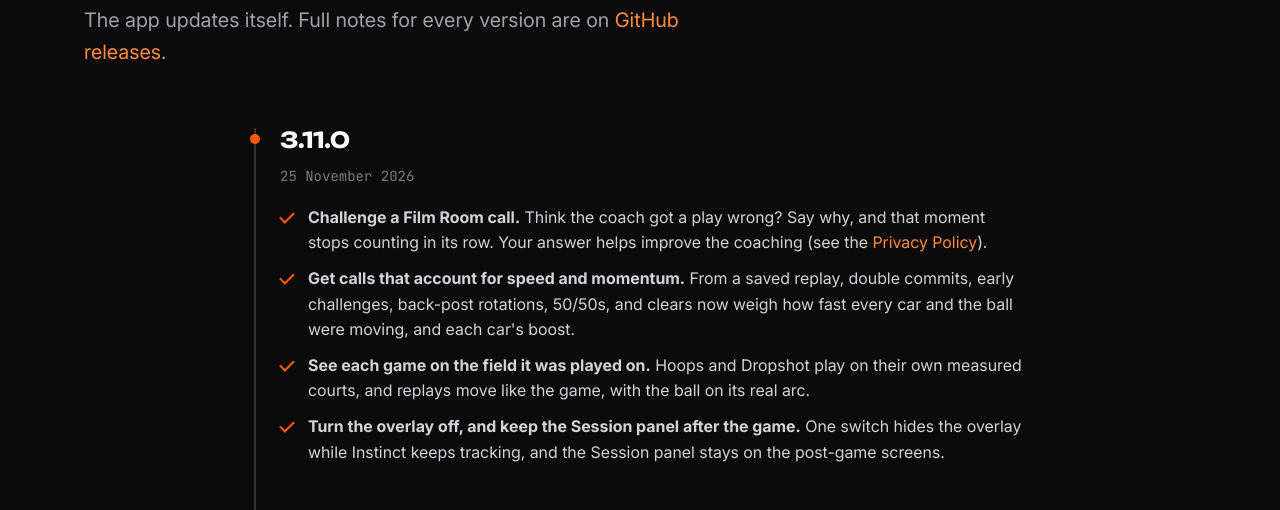
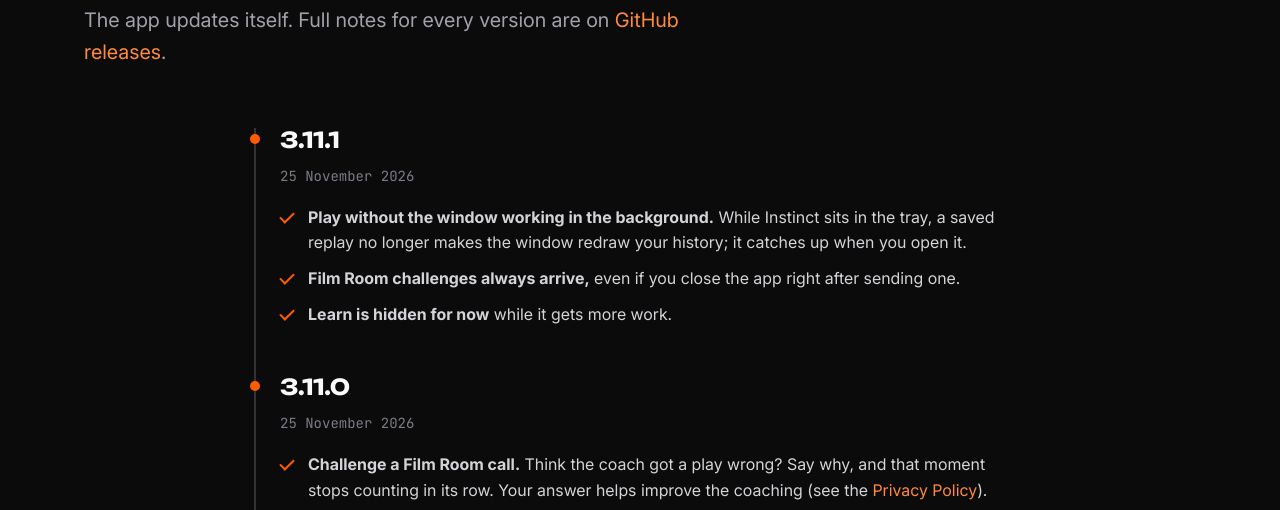
Before and after one commit to tobysword/instinct-site, a plain HTML site: page changelog.html in a window 1280 px wide. Shown: the part 263-773 px from the top of the page. Drawn offline with Linux system fonts and the light colour scheme.

Commit message:
Instinct 3.11.1: changelog and version
Co-Authored-By: Claude Opus 5.5 <noreply@anthropic.com>

```diff
--- a/changelog.html
+++ b/changelog.html
@@ -31,6 +31,12 @@ if ("changelog.html" !== "account.html" && /(access_token|error_code|error_descr
 <section class="phero"><div class="wrap"><span class="kick">What's new</span><h1>Recent releases.</h1>
 <p class="lead">The app updates itself. Full notes for every version are on <a href="https://github.com/tobysword/InstinctRL/releases">GitHub releases</a>.</p></div></section>
 <section style="padding-top:0"><div class="wrap" style="max-width:820px">
+<article class="release"><h2>3.11.1</h2><time datetime="2026-11-25">25 November 2026</time>
+<ul class="ticks" style="list-style:none;padding:0;display:grid;gap:10px;margin-top:16px">
+<li><strong>Play without the window working in the background.</strong> While Instinct sits in the tray, a saved replay no longer makes the window redraw your history; it catches up when you open it.</li>
+<li><strong>Film Room challenges always arrive,</strong> even if you close the app right after sending one.</li>
+<li><strong>Learn is hidden for now</strong> while it gets more work.</li>
+</ul></article>
 <article class="release"><h2>3.11.0</h2><time datetime="2026-11-25">25 November 2026</time>
 <ul class="ticks" style="list-style:none;padding:0;display:grid;gap:10px;margin-top:16px">
 <li><strong>Challenge a Film Room call.</strong> Think the coach got a play wrong? Say why, and that moment stops counting in its row. Your answer helps improve the coaching (see the <a href="privacy.html">Privacy Policy</a>).</li>
--- a/site.config.json
+++ b/site.config.json
@@ -2,7 +2,7 @@
   "PRODUCT_NAME": "Instinct",
   "PRODUCT_BRAND_HTML": "Instinct",
   "PRO_NAME": "Instinct Pro",
-  "VERSION": "3.11.0",
+  "VERSION": "3.11.1",
   "SITE_URL": "https://tobysword.github.io/instinct-site/",
   "BASE_PATH": "/instinct-site/",
   "RELEASES": "https://github.com/tobysword/InstinctRL/releases",
```
Also changed, not shown: download.html (+1 -1 lines), src/changelog.html (+6 -0 lines).
